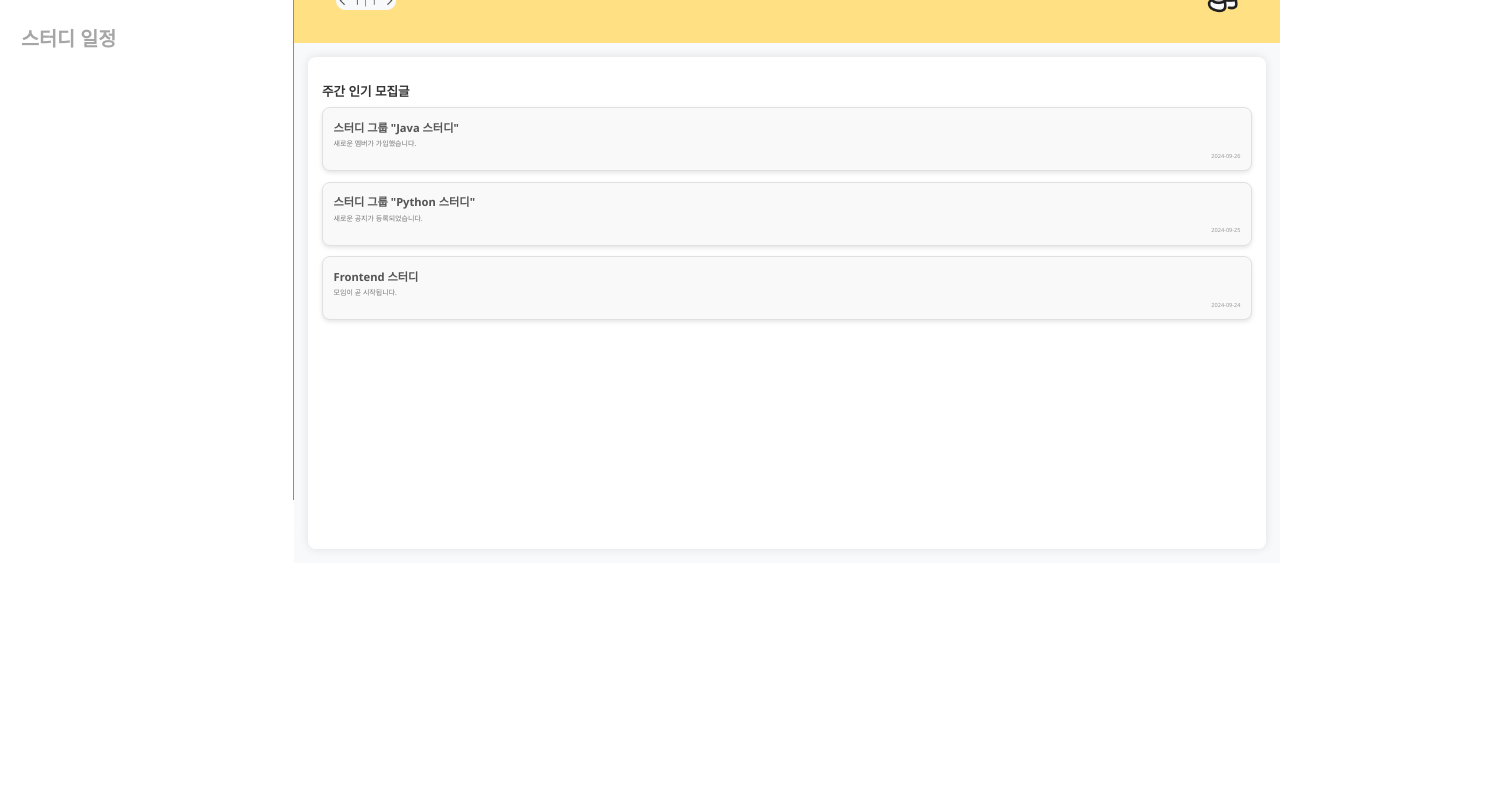
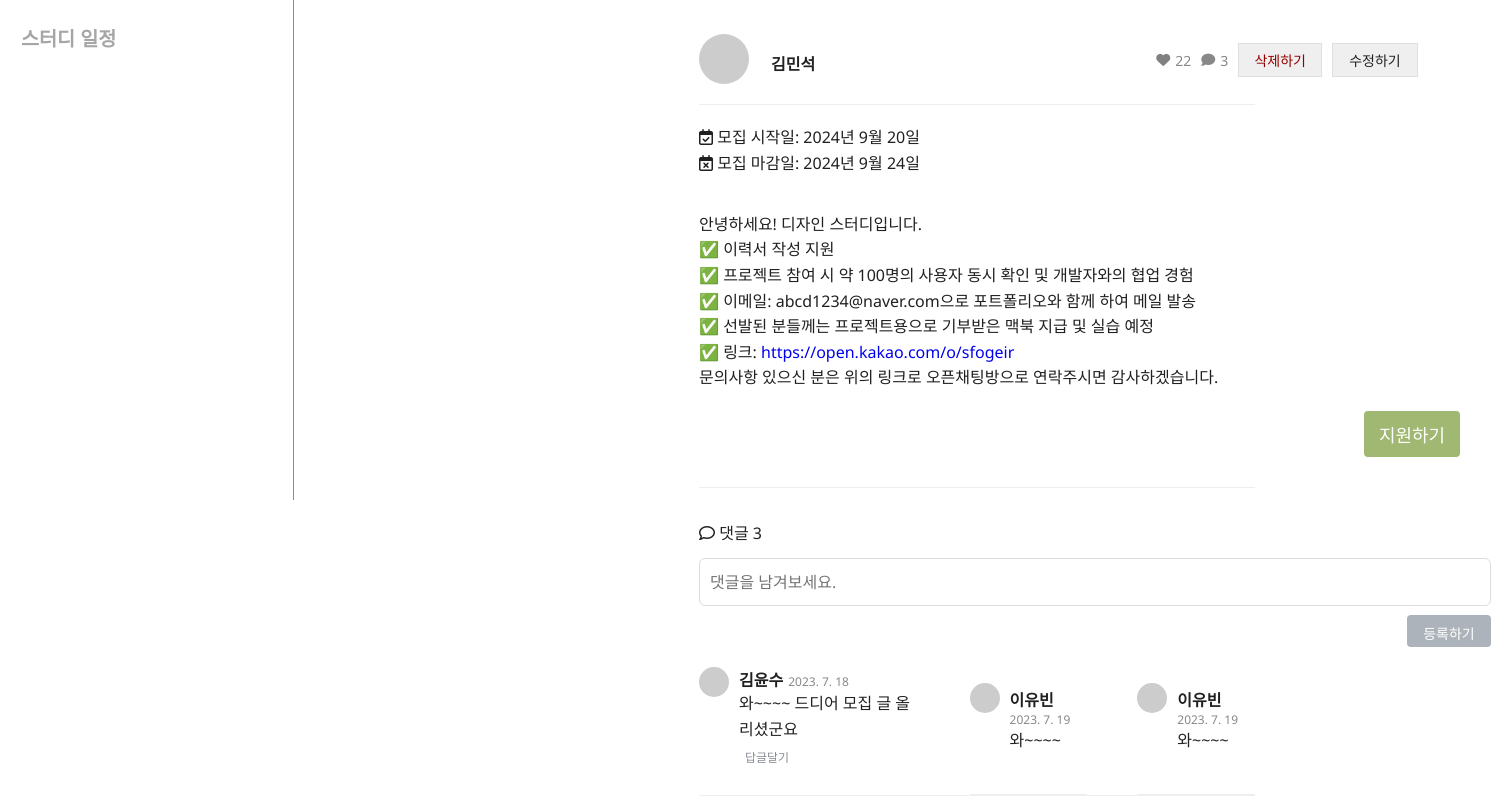
Before and after one commit to Spring-Cooler/SGMA_Frontend, a Vue app: page / in a window 1280 px wide. Shown: the part 300-1100 px from the top of the page, 1491 px wide, since content can reach past the window. Before the commit the page ends 863 px from the top, so only its background shows below. Built offline with nearby package versions, Linux system fonts and the light colour scheme; what v-calendar would draw is missing.

Commit message:
Feat: 모집글 단 건 댓글 #35

```diff
--- a/src/App.vue
+++ b/src/App.vue
@@ -11,17 +11,20 @@
   </main> -->
   <!-- <router-view /> 여기에 라우터가 활성화된 컴포넌트를 렌더링 -->
 
-    <router-view /> <!-- 여기에 라우터가 활성화된 컴포넌트를 렌더링 -->
 </template>
 
 <script setup>
+import Navigation from '@/components/layouts/Navigation.vue';
+import SideBar from '@/components/layouts/SideBar.vue';
 
+import SingleBoard from './views/Recruitment/SingleBoard.vue';
+// import List from './components/layouts/List.vue';
+// import Navigation from './components/layouts/Navigation.vue';
+// import SideBar from './components/layouts/SideBar.vue';
+// import SchedulePage from './views/Schedule/SchedulePage.vue';
+
+
+// import Home from './views/user/page/Home.vue';
 </script>
 
-<style scoped>
-@import url('https://fonts.googleapis.com/css2?family=Noto+Sans:wght@400;700&display=swap');
-
-body {
-  font-family: 'Noto Sans', sans-serif;
-}
-</style>
+<style scoped></style>
--- a/src/views/Recruitment/SingleBoard.vue
+++ b/src/views/Recruitment/SingleBoard.vue
@@ -7,10 +7,10 @@
         </div>
       </div>
 
-
-
       <div class="post-actions">
-        <span class="like-count"><i class="fa-solid fa-heart"></i> 22</span>
+        <span class="like-count" @click="toggleLike">
+          <i class="fa-solid fa-heart" :style="{ color: isLiked ? 'red' : 'gray' }"></i> {{ likeCount }}
+        </span>
         <span class="comment-count"><i class="fa-solid fa-comment"></i> 3</span>
         <button class="delete-btn">삭제하기</button>
         <button class="edit-btn">수정하기</button>
@@ -20,8 +20,9 @@
 
     <div class="post-content">
       <p class="post-date">
-        모집 시작일: 2024년 9월 20일 <br>
-        모집 마감일: 2024년 9월 24일
+        <i class="fa-regular fa-calendar-check"></i>
+         모집 시작일: 2024년 9월 20일 <br>
+        <i class="fa-regular fa-calendar-xmark"></i> 모집 마감일: 2024년 9월 24일
       </p>
       <br>
       <p>안녕하세요! 디자인 스터디입니다.</p>
@@ -37,25 +38,63 @@
     <button class="apply-btn">지원하기</button>
 
     <div class="comment-section">
-      <h2>댓글 3</h2>
-      <textarea class="comment-input" placeholder="댓글을 남겨보세요."></textarea>
+      <h2><i class="fa-regular fa-comment"></i> 댓글 3</h2>
+      <input class="comment-input" placeholder="댓글을 남겨보세요."></input>
+    </div>
       <button class="submit-comment-btn">등록하기</button>
       <ul class="comment-list">
         <li class="comment-item">
-          <span class="comment-author">김한수</span> - 와~~! 디자인 스터디 모집 글 올려주셨군요
-        </li>
-        <li class="comment-item">
-          <span class="comment-author">이유리</span> - 네 맞아요~~~
-        </li>
-        <li class="comment-item">
-          <span class="comment-author">이유리</span> - 제가 참여하고 싶어요 ㅠㅠ
+          <span class="comment-author-icon"></span>
+          <div class="comment-content">
+            <span>
+              <span class="comment-author">김윤수</span>
+              <span class="comment-date">2023. 7. 18</span>
+            </span>
+            <p class="comment-text">와~~~~ 드디어 모집 글 올리셨군요</p>
+            <button class="comment-btn">답글달기</button>
+          </div>
+            <li class="comment-reply">
+              <span class="comment-reply-author-icon"></span>
+              <div class="comment-reply-content">
+                <span>
+                  <span class="comment-reply-author">이유빈</span>
+                  <span class="comment-reply-date">2023. 7. 19</span>
+                </span>
+                <p class="comment-reply-text">와~~~~ </p>
+              </div>
+            </li>
+            <li class="comment-reply">
+              <span class="comment-reply-author-icon"></span>
+              <div class="comment-reply-content">
+                <span>
+                  <span class="comment-reply-author">이유빈</span>
+                  <span class="comment-reply-date">2023. 7. 19</span>
+                </span>
+                <p class="comment-reply-text">와~~~~ </p>
+              </div>
+            </li>
         </li>
       </ul>
-    </div>
+
   </div>
 </template>
 
 <script setup>
+import { ref } from 'vue';
+
+// 좋아요 상태와 좋아요 수 관리
+const isLiked = ref(false); // 좋아요 상태를 관리
+const likeCount = ref(22);  // 좋아요 수를 관리
+
+// 좋아요 토글 함수
+const toggleLike = () => {
+  if (isLiked.value) {
+    likeCount.value--; // 좋아요를 취소하면 수 감소
+  } else {
+    likeCount.value++; // 좋아요를 누르면 수 증가
+  }
+  isLiked.value = !isLiked.value; // 상태를 토글
+};
 </script>
 
 <style scoped>
@@ -118,6 +157,7 @@
 }
 
 .post-header {
+  border-bottom: 1px solid #eee;
   display: flex;
   justify-content: flex-start; /* 요소들을 왼쪽 정렬 */
   align-items: center;
@@ -135,9 +175,11 @@
 
 .post-actions {
   margin-top: 323px;
+  margin-bottom: 27px;
   display: flex;
   align-items: center;
   gap: 10px;
+  cursor: pointer;
 }
 
 .like-count, .comment-count {
@@ -149,6 +191,7 @@
 
 .like-count i, .comment-count i {
   margin-right: 5px;
+  transition: color 0.3s;
 }
 .delete-btn{
   width: 84px;
@@ -191,7 +234,10 @@
 
 .post-content {
   margin-bottom: 20px;
-  font-size:16px
+  font-size: 16px;
+  font-weight: 400;
+  line-height: 25.60px;
+  word-wrap: break-word
 }
 
 .post-date{
@@ -226,28 +272,45 @@
 }
 
 .comment-section h2 {
-  margin-bottom: 10px;
+  color: #212224;
+  font-size: 16px;
+  font-family: Noto Sans;
+  font-weight: 400;
+  line-height: 24px;
+  word-wrap: break-word
 }
 
 .comment-input {
-  width: 100%;
-  height: 80px;
+  width: 792px;
+  height: 48px;
   padding: 10px;
   font-size: 14px;
   border: 1px solid #ddd;
-  border-radius: 4px;
-  margin-bottom: 10px;
+  border-radius: 6px;
+  margin-bottom: 1px;
+  color:#ADB3BA;
+  font-size: 16px;
+  font-family: Noto Sans;
+  font-weight: 500;
+  line-height: 28px;
+  word-wrap: break-word;
 }
 
 .submit-comment-btn {
+  white-space: nowrap;
+  width: 84px;
+  height: 32px;
   display: inline-block;
   padding: 8px 16px;
   font-size: 14px;
   color: #fff;
-  background-color: #A1B872;
+  background-color: #ADB3BA;
   border: none;
   border-radius: 4px;
   cursor: pointer;
+  margin-left: 708px;
+  margin-top: 8px;
+
 }
 
 .submit-comment-btn:hover {
@@ -260,13 +323,110 @@
   margin-top: 20px;
 }
 
+
 .comment-item {
-  padding: 10px;
-  border-bottom: 1px solid #eee;
+  display: flex; /* 수평 배치 */
+  align-items: flex-start; /* 아이콘과 텍스트가 위쪽에 맞춰 정렬되도록 설정 */
+
+  border-bottom: 1px solid #eee; /* 아래 경계선 */
+}
+
+.comment-author-icon {
+  width: 30px; /* 아이콘 크기 조정 */
+  height: 30px; /* 아이콘 크기 조정 */
+  border-radius: 50%; /* 원형으로 만들기 */
+  background-color: #ccc; /* 배경색 설정 */
+  margin-right: 10px; /* 아이콘과 텍스트 간의 간격 조절 */
+  flex-shrink: 0; /* 아이콘이 크기에 맞춰 줄어들지 않도록 설정 */
+}
+
+.comment-content {
+  display: flex;
+  flex-direction: column; /* 텍스트와 날짜를 수직 배치 */
 }
 
 .comment-author {
-  font-weight: bold;
-  margin-right: 5px;
+  font-weight: bold; /* 글자 두께 조절 */
+  margin-right: 5px; /* 이름과 날짜 간격 */
+  font-size:16px
+}
+
+.comment-date {
+  font-size: 12px; /* 날짜 크기 조정 */
+  color: #888; /* 날짜 색상 조정 */
+  margin-bottom: 5px; /* 날짜와 텍스트 사이의 간격 조정 */
+}
+
+.comment-text {
+  color: #212224;
+  font-size: 16px;
+  font-family: Noto Sans;
+  font-weight: 400;
+  line-height: 25.60px;
+  word-wrap: break-word
+}
+.comment-btn{
+  margin-top:5px;
+  background-color: white;
+  color: #868C94;
+  font-size: 12px;
+  font-family: Noto Sans;
+  font-weight: 500;
+  line-height: 18px;
+  word-wrap: break-word;
+  width:45px;
+  height: 18px;
+  border: none;
+  white-space: nowrap;
+  margin-bottom:17px;
+}
+
+
+.comment-reply {
+  display: flex;
+  align-items: flex-start;
+  margin-left: 50px;
+  border-bottom: 1px solid #eee;
+  margin-top: 16px;
+}
+
+.comment-reply-author-icon {
+  width: 30px; /* 아이콘 크기 조정 */
+  height: 30px; /* 아이콘 크기 조정 */
+  border-radius: 50%; /* 원형으로 만들기 */
+  background-color: #ccc; /* 배경색 설정 */
+  margin-right: 10px; /* 아이콘과 텍스트 간의 간격 조절 */
+  flex-shrink: 0; /* 아이콘이 크기에 맞춰 줄어들지 않도록 설정 */
+}
+
+.comment-reply-content {
+  display: flex;
+  flex-direction: column; /* 텍스트와 날짜를 수직 배치 */
+  margin-top:4px;
+}
+
+.comment-reply-author {
+  font-weight: bold; /* 글자 두께 조절 */
+  margin-right: 5px; /* 이름과 날짜 간격 */
+  font-size:16px
+}
+
+.comment-reply-date {
+  font-size: 12px; /* 날짜 크기 조정 */
+  color: #888; /* 날짜 색상 조정 */
+  margin-bottom: 5px; /* 날짜와 텍스트 사이의 간격 조정 */
+}
+
+.comment-reply-text {
+  color: #212224;
+  font-size: 16px;
+  font-family: Noto Sans;
+  font-weight: 400;
+  line-height: 25.60px;
+  margin-bottom:40px;
+  word-wrap: break-word
+}
+.fa-regular fa-comment{
+  font-size: 16px;
 }
 </style>
```
